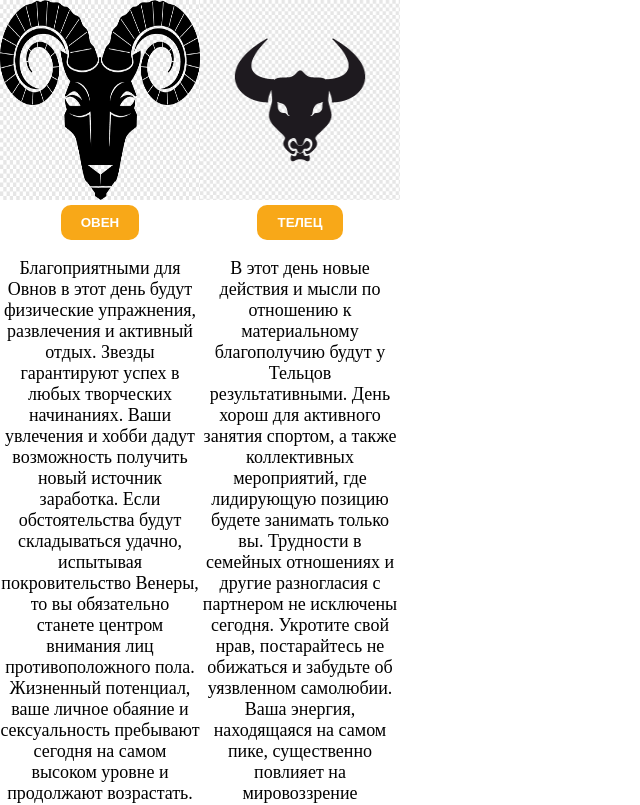
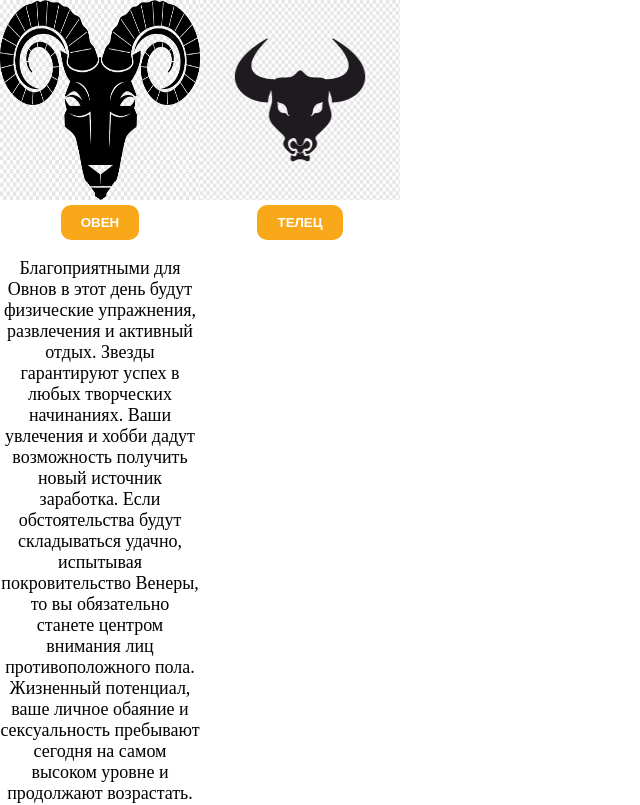
Before and after one commit to LoiisWeed/Lab6, a plain HTML site: page index.html in a window 1280 px wide. Shown: the top 805 px of the page, without its empty margins (0-640 px from the left). Drawn offline with Linux system fonts and the light colour scheme; a script that the page names is missing.

Commit message:
Update index.html

```diff
--- a/index.html
+++ b/index.html
@@ -36,19 +36,6 @@ scale=1.0">
             <div class="item">
                 <img src="2.png" alt="Telec" class="img">
                 <button class="btn" id="btn2">Телец</button>
-                <p>В этот день новые действия и мысли по отношению к
-                    материальному благополучию будут у Тельцов
-                    результативными. День хорош для активного занятия
-                    спортом, а также коллективных мероприятий, где
-                    лидирующую позицию будете занимать только вы.
-                    Трудности в семейных отношениях и другие разногласия
-                    с партнером не исключены сегодня. Укротите свой нрав,
-                    постарайтесь не обижаться и забудьте об уязвленном
-                    самолюбии. Ваша энергия, находящаяся на самом пике,
-                    существенно повлияет на мировоззрение окружающих
-                    людей. Ждите неожиданной и приятной новости или
-                    выгодного предложения, которые нужно постараться
-                    использовать по максимуму исключительно для себя</p>
             </div>
         </div>
     </div>
```
